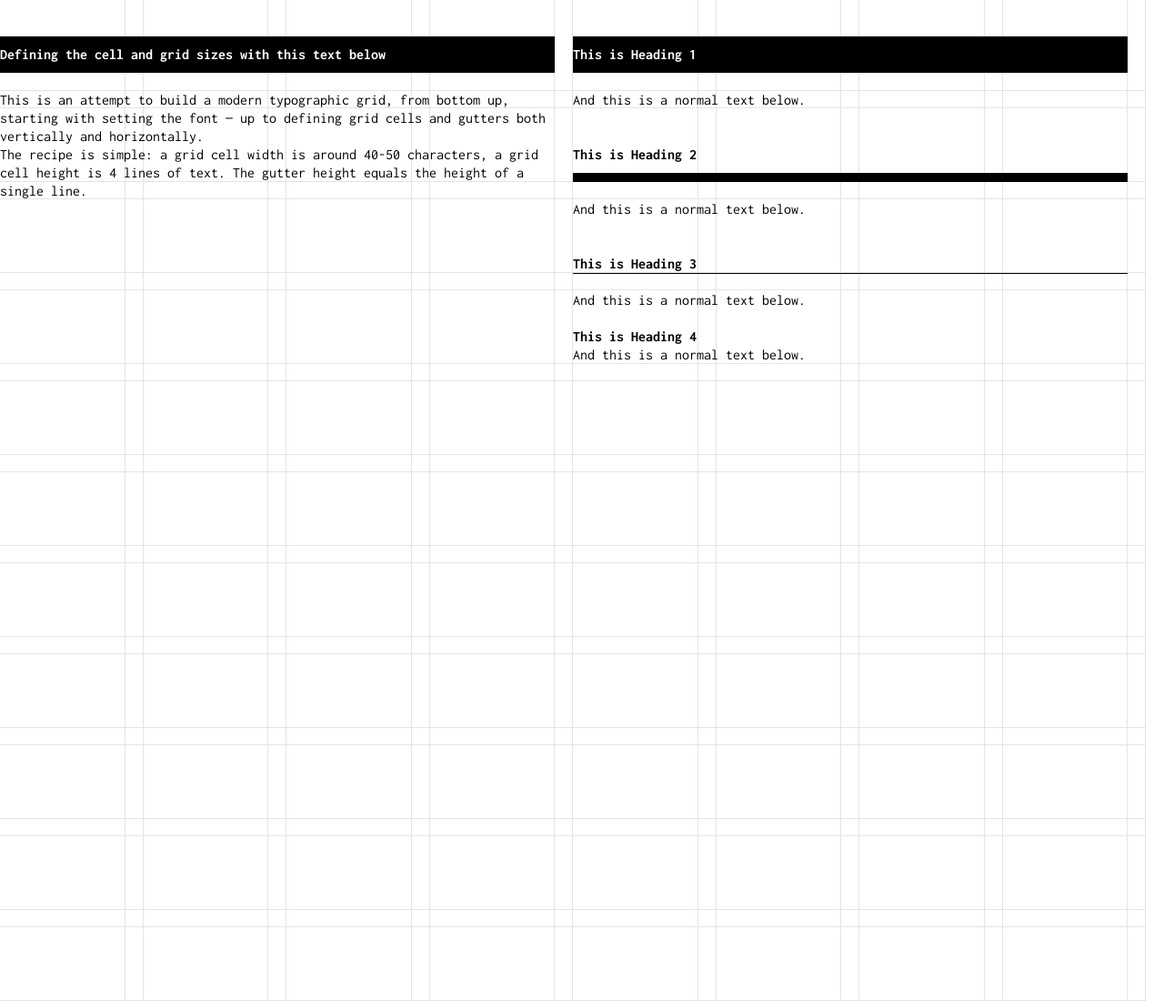
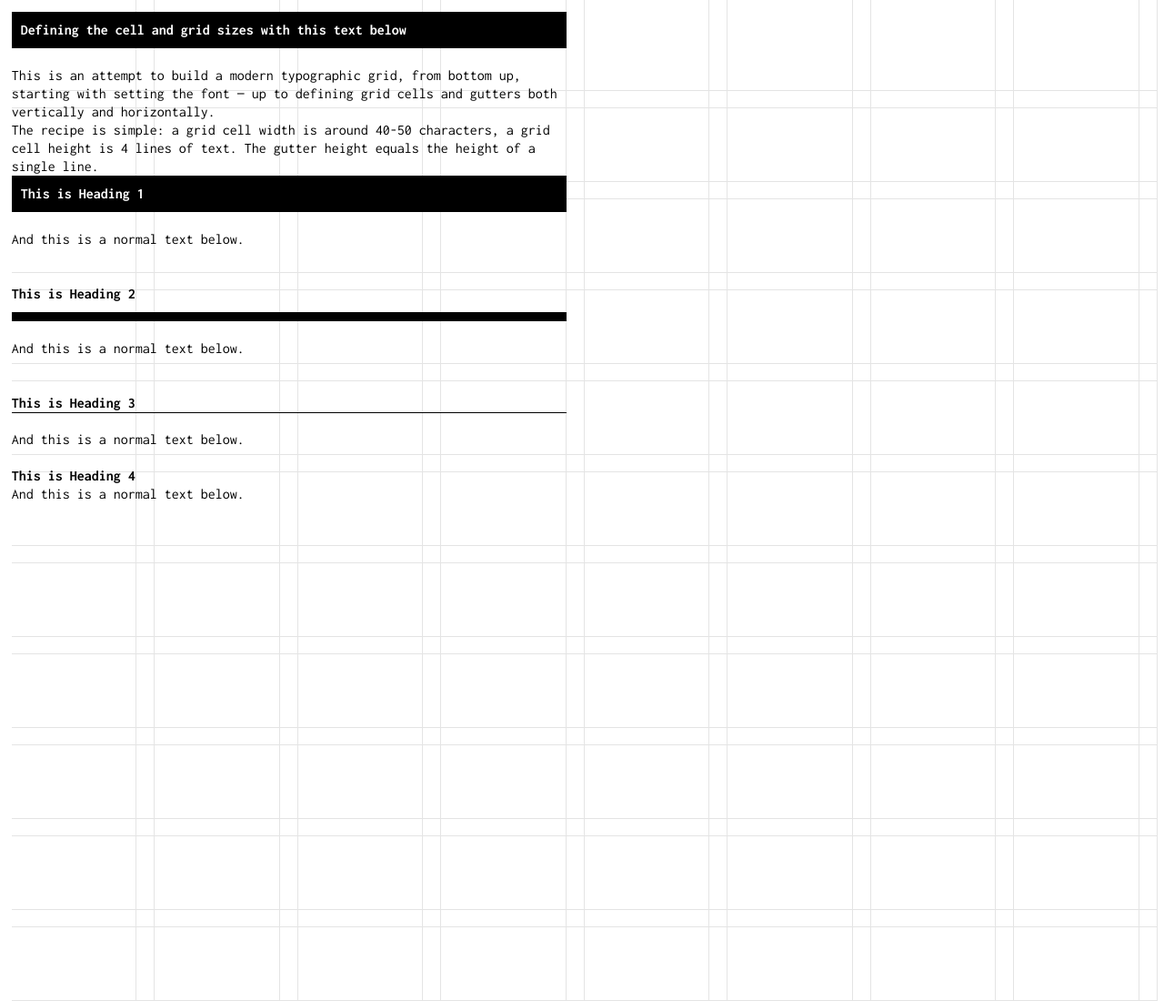
Before and after one commit to metamn/tg, a plain HTML site: page index.html in a window 1280 px wide. Shown: the top 1100 px of the page at 91% size. Drawn offline with Linux system fonts and the light colour scheme.

Commit message:
H1 now has proper padding

```diff
--- a/assets/screen.scss
+++ b/assets/screen.scss
@@ -10,6 +10,9 @@
 
 html {
   body {
+    width: 98%;
+    margin: 1% auto;
+
     @include typographic-grid;
     @include typographic-elements;
 
--- a/assets/typography.scss
+++ b/assets/typography.scss
@@ -24,8 +24,11 @@
 @mixin h1 {
   @include h2;
 
+  margin-top: 0;
   border-bottom: none;
-  padding-top: $gutter/2;
+  padding: $gutter/2;
+  width: calc(100% - #{$gutter});
+
   color: #fff;
   background: #000;
 }
```
Also changed, not shown: assets/screen.css.
